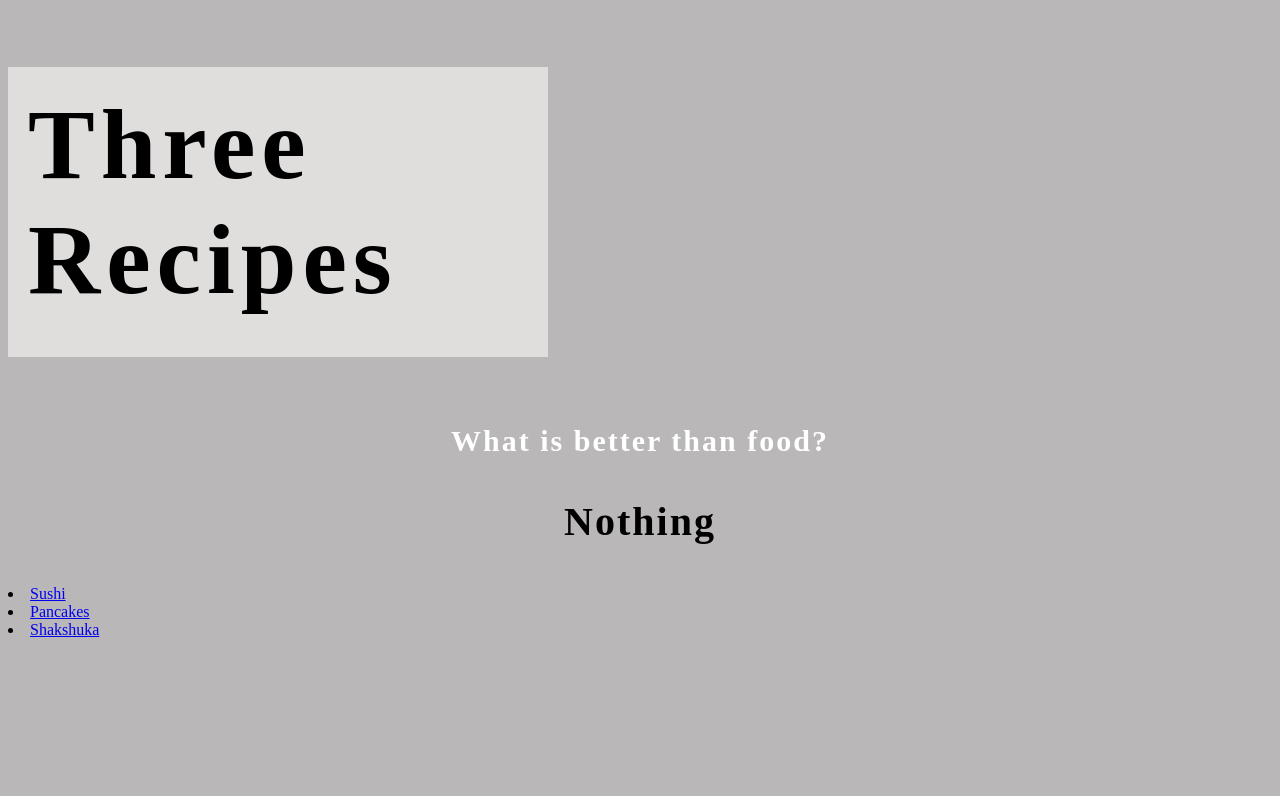
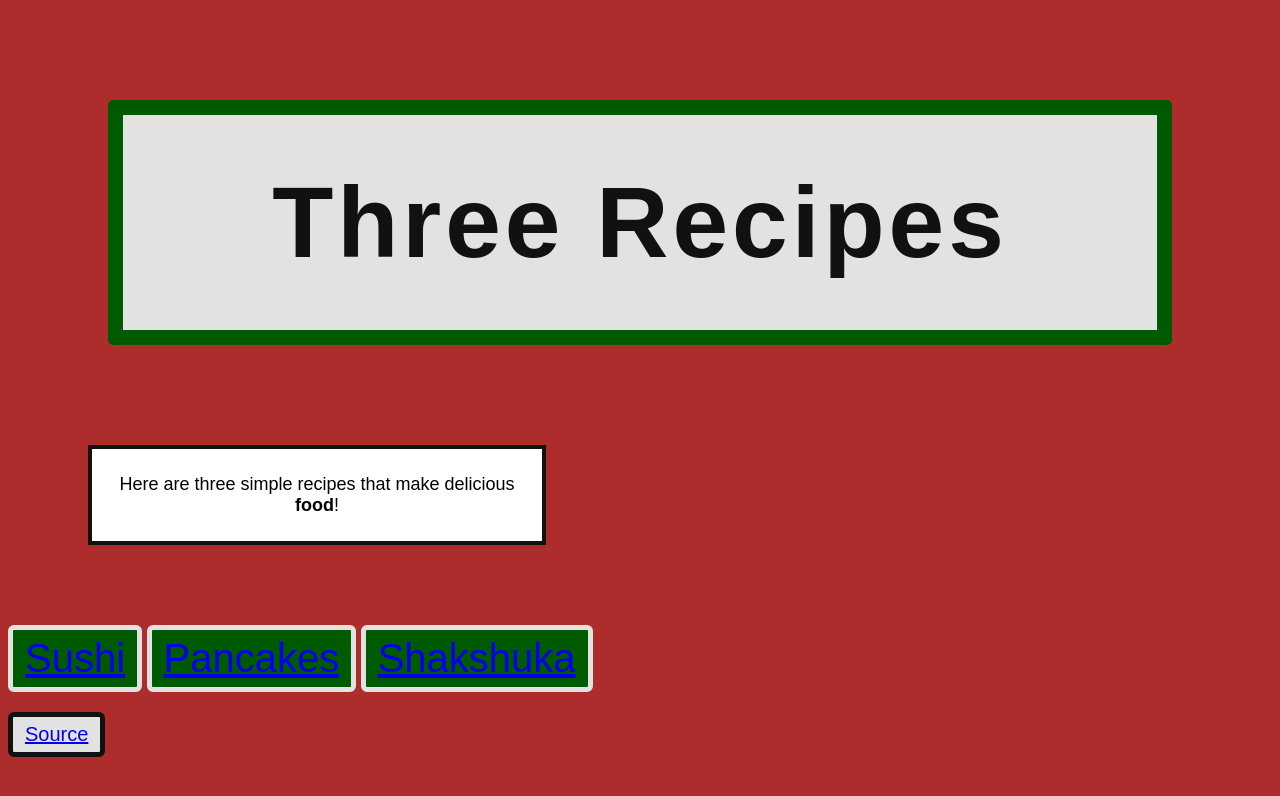
Before and after one commit to aM-aShakur/ThreeRecipes, a plain HTML site: page index.html in a window 1280 px wide. Drawn offline with Linux system fonts and the light colour scheme.

Commit message:
-Update styling Updated themes to match Moroccan Flag. Added buttons for each recipe. Added a source. Practiced positioning.

```diff
--- a/index.html
+++ b/index.html
@@ -11,13 +11,13 @@
     <h1 id ="title">
     Three Recipes
     </h1>
-    <p class ="question">
-        What is better than food?
-            <p class="answer">Nothing</p>
+    <p class ="About">
+        Here are three simple recipes that make delicious <strong>food</strong>!
     </p>
-        <li><a href="recipes/sushi.html">Sushi</a></li>
-        <li><a href="recipes/pancakes.html">Pancakes</a></li>
-        <li><a href="recipes/shakshuka.html">Shakshuka</a></li>
-
+        <div class="button"><a href="recipes/sushi.html">Sushi</a></div>
+        <div class="button"><a href="recipes/pancakes.html">Pancakes</a></div>
+        <div class="button"><a href="recipesSite/shakshuka.html">Shakshuka</a></div>
+        <br>
+        <div class="button" id="source"><a href="https://www.allrecipes.com/">Source</div>
 </body>
 </html>
--- a/styles.css
+++ b/styles.css
@@ -1,37 +1,66 @@
 
 body {
-    background-color: rgb(185, 183, 183);
-    font-family: 'Times New Roman', Times, serif;
+    background-color: rgb(173, 44, 44);
+    font-family: fantasy;
 }
 
 #title {
-    background-color: rgb(224, 221, 221);
-    text-align: left;
+    text-align: center;
     font-size: 100px;
     font-weight: bolder;
-    color: rgb(0, 0, 0);
-    padding: 20px;
-    height: 250px;
-    width: 500px;
-    letter-spacing: 6px;
+    letter-spacing: 4px;
+    background-color: rgb(226, 226, 226);
+    color: rgb(17, 17, 17);
+    border: 15px solid rgb(0, 90, 0);
+    border-radius: 5px;
+    padding: 50px;
+    margin: 100px;
 }
 
-.question {
-    font-size: 30px;
-    color: white;
-    letter-spacing: 2px;
-    font-weight: bold;
-    text-align: center;
-}
-
-.answer {
-    text-align: center;
-    color: rgb(0, 0, 0);
-    font-weight: bolder;
-    font-size: 40px;
-    letter-spacing: 2px;
+.About {
+background-color: white;
+text-align:center;
+font-size: large;
+border: 4px solid rgb(17, 17, 17);
+padding: 25px;
+margin: 80px;
+width: 400px;
+height: auto;
 }
 
 .button {
+    display: flex;
+    justify-content: center;
+    align-items: center;
+    font-size: 40px;
+    text-decoration: none;
+    display: inline-block;
+    background-color: rgb(0, 90, 0);
+    border: 5px solid rgb(226, 226, 226);
+    padding: 6px 12px;
+    border-radius: 6px;
+    transition-duration: 0.3s;
+}
 
+.button:hover{
+    background-color: rgb(226, 226, 226);
+    color: rgb(17, 17, 17));
 }
+.button#source{
+    margin-top: 20px;
+    position:bottom;
+    font-size: 20px;
+    text-align: center;
+    text-decoration: none;
+    display: inline-block;
+    background-color: rgb(226, 226, 226);
+    border: 5px solid rgb(17, 17, 17);
+    padding: 6px 12px;
+    border-radius: 6px;
+    transition-duration: 0.3s;
+}
+
+.button#source:hover{
+    background-color: rgb(17, 17, 17);
+    color: rgb(226, 226, 226);
+}
```
